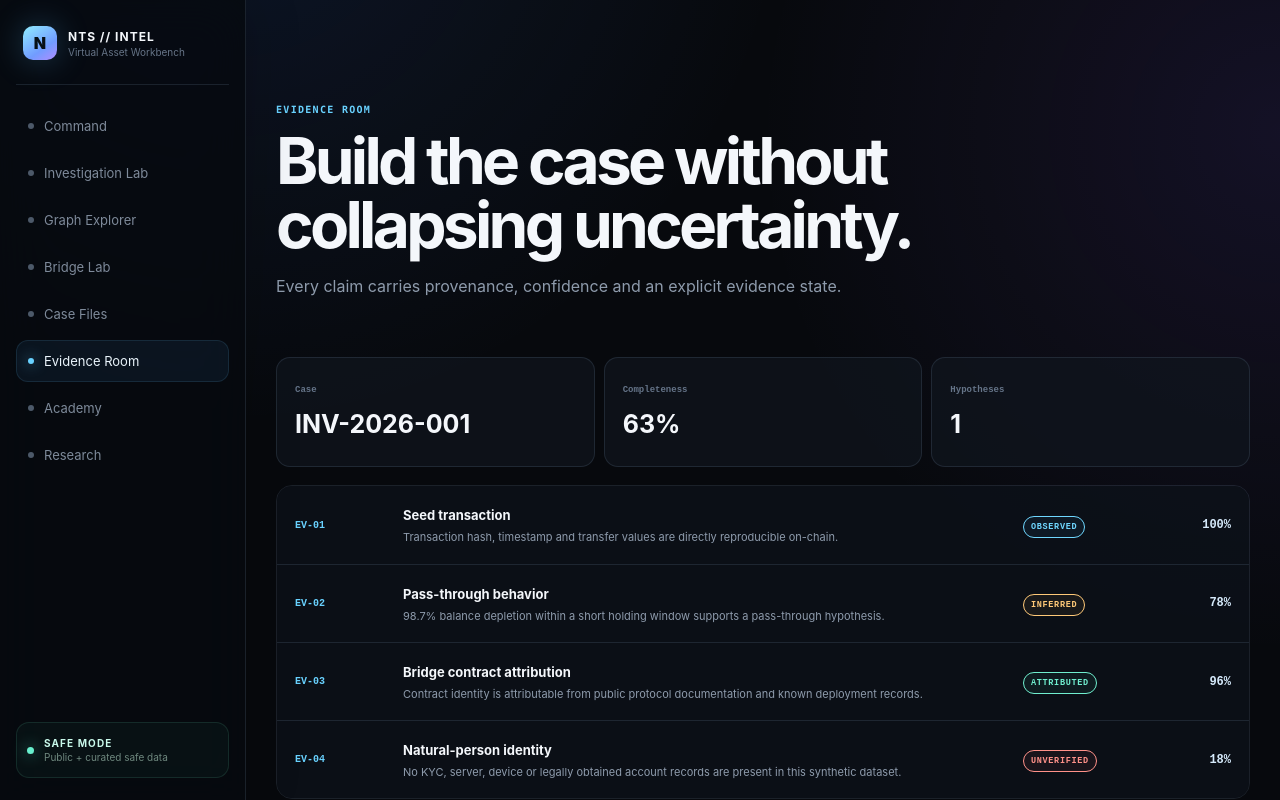
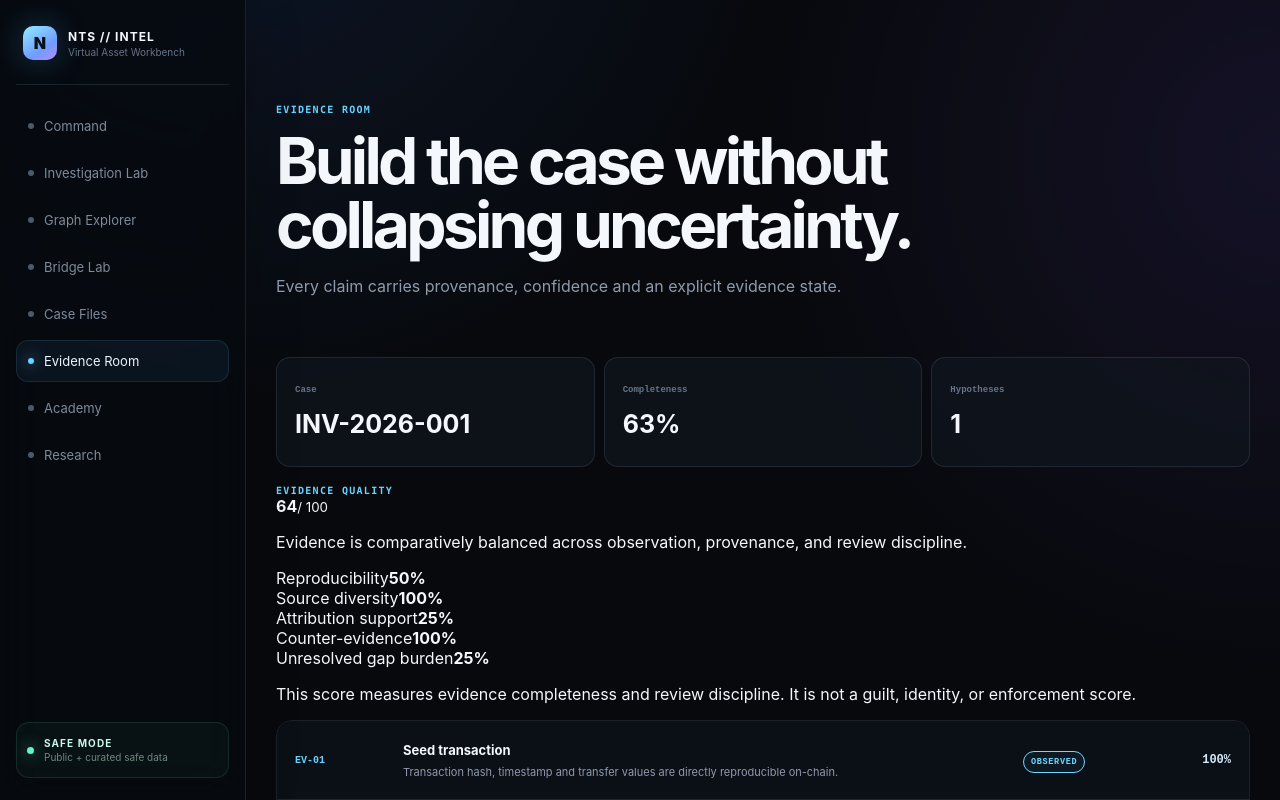
Before and after one commit to sapgun/nts-virtual-asset-tracking, a Next.js app: page /evidence in a window 1280 px wide. Shown: the top 800 px of the page. Built offline with nearby package versions, Linux system fonts and the light colour scheme.

Commit message:
feat(evidence): add quality analysis to Evidence Room

```diff
--- a/app/evidence/page.tsx
+++ b/app/evidence/page.tsx
@@ -1,4 +1,5 @@
 import { EvidenceAuditTrail } from "@/components/evidence-audit-trail";
+import { EvidenceQualityCard } from "@/components/evidence-quality-card";
 import { StateBadge } from "@/components/state-badge";
 import { evidenceTransitionLedger } from "@/lib/evidence-audit-data";
 import { evidence, hypotheses, investigation } from "@/lib/mock-data";
@@ -26,6 +27,11 @@ export default function EvidencePage() {
           <b>{hypotheses.length}</b>
         </div>
       </section>
+
+      <EvidenceQualityCard
+        evidence={evidence}
+        hypothesis={hypotheses[0]}
+      />
 
       <div className="evidence-table">
         {evidence.map((item) => (
```
